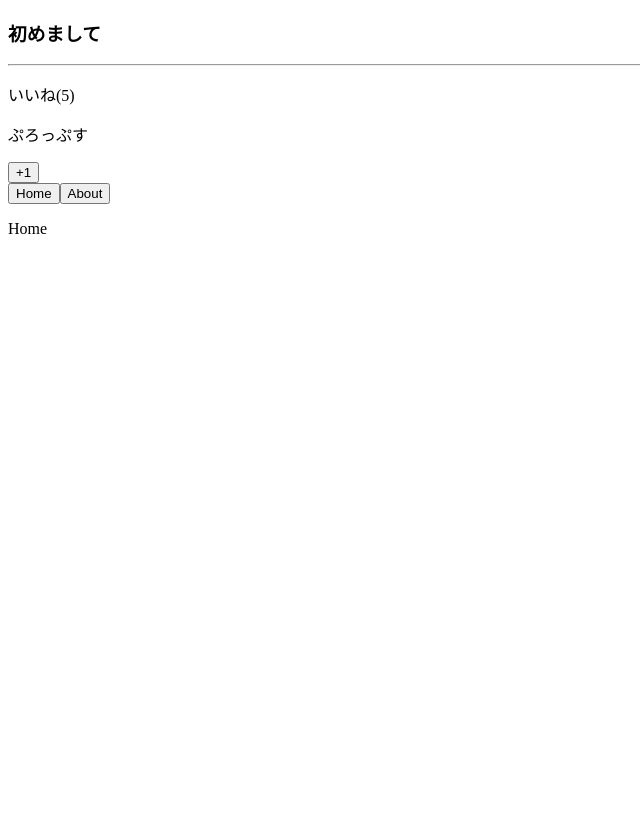
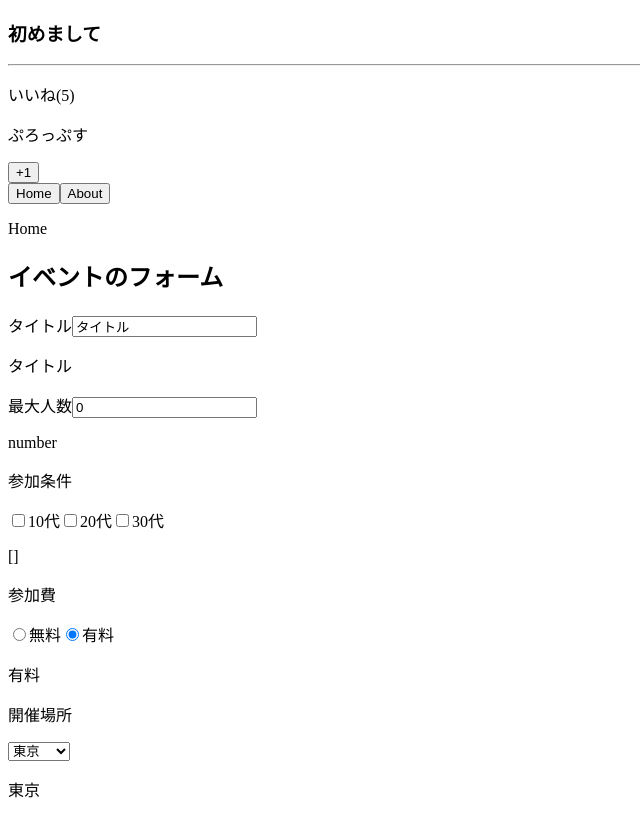
Before and after one commit to sasa1009/Practice-Vue.js, a Vue app: page / in a window 1280 px wide. Shown: the whole page, without its empty margins (0-640 px from the left). Built offline with nearby package versions, Linux system fonts and the light colour scheme.

Commit message:
Vueを使ったフォームの作り方に関する講義を修了

```diff
--- a/src/App.vue
+++ b/src/App.vue
@@ -14,8 +14,69 @@
     <keep-alive>
       <component :is="currentComponent"></component>
     </keep-alive>
-    <!--<Home v-if="currentComponent === 'Home'"></Home> -->
-    <!--<About v-if="currentComponent === 'About'"></About>-->
+    <div>
+      <EventTitle
+        :value="eventData.title"
+        @input="eventData.title = $event"
+      ></EventTitle>
+      <p>{{ eventData.title }}</p>
+      <label for="maxNumber">最大人数</label>
+      <input
+        id="title"
+        type="number"
+        v-model.number="eventData.maxNumber"
+      >
+      <p>{{ typeof eventData.maxNumber }}</p>
+      <p>参加条件</p>
+      <input
+        type="checkbox"
+        id="10"
+        value="10代"
+        v-model="eventData.target"
+      >
+      <label for="10">10代</label>
+      <input
+        type="checkbox"
+        id="20"
+        value="20代"
+        v-model="eventData.target"
+      >
+      <label for="20">20代</label>
+      <input
+        type="checkbox"
+        id="30"
+        value="30代"
+        v-model="eventData.target"
+      >
+      <label for="30">30代</label>
+      <p>{{ eventData.target }}</p>
+      <p>参加費</p>
+      <input
+        type="radio"
+        id="free"
+        value="無料"
+        v-model="eventData.price"
+      >
+      <label for="free">無料</label>
+      <input
+        type="radio"
+        id="paid"
+        value="有料"
+        v-model="eventData.price"
+      >
+      <label for="paid">有料</label>
+      <p>{{ eventData.price }}</p>
+      <p>開催場所</p>
+      <select v-model="eventData.location">
+        <option
+          v-for="location in locations"
+          :key="location"
+        >
+          {{ location }}
+        </option>
+      </select>
+      <p>{{ eventData.location }}</p>
+    </div>
   </div>
 </template>
 
@@ -24,12 +85,21 @@
 import LikeNumber from "./components/LikeNumber.vue";
 import About from "./components/About.vue";
 import Home from "./components/Home.vue";
+import EventTitle from "./components/EventTitle.vue";
 
 export default {
   data() {
     return {
       number: 10,
       currentComponent: "Home",
+      locations: ["東京", "大阪", "名古屋"],
+      eventData: {
+        title: "タイトル",
+        maxNumber: 0,
+        target: [],
+        price: "有料",
+        location: "東京",
+      }
     };
   },
   components: {
@@ -37,6 +107,7 @@
     LikeNumber,
     Home,
     About,
+    EventTitle,
   },
   methods: {
     incrementNumber(value) {
--- a/src/components/About.vue
+++ b/src/components/About.vue
@@ -7,8 +7,6 @@
 
 <script>
 export default {
- deactivated() {
-    console.log("deactivated");
-  }
+
 }
 </script>
--- /dev/null
+++ b/src/components/EventTitle.vue
@@ -0,0 +1,19 @@
+<template>
+  <div>
+    <h2>イベントのフォーム</h2>
+    <label for="title">タイトル</label>
+    <input
+      id="title"
+      type="text"
+      :value="value"
+      @input="$emit('input', $event.target.value)"
+    >
+    <!--<p>{{ eventData.title }}</p>-->
+  </div>
+</template>
+
+<script>
+export default {
+  props: ["value"],
+};
+</script>
```
